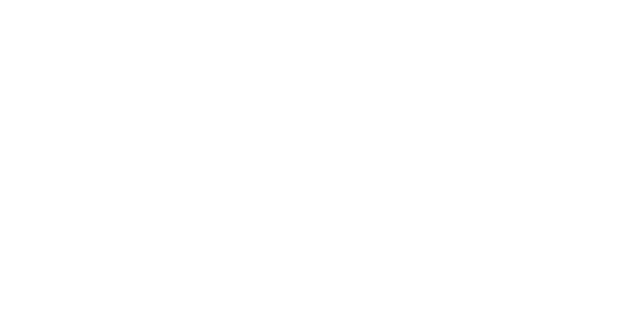
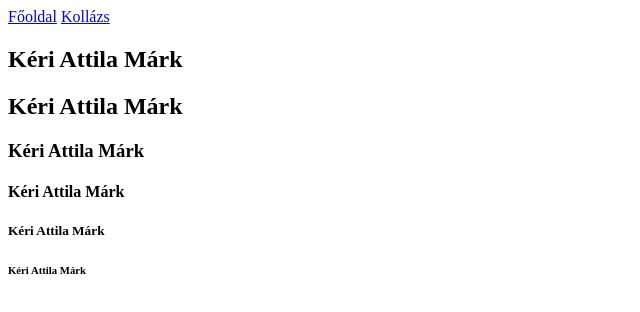
Before and after one commit to AteszXD/kollazs, a plain HTML site: page kollazs.html in a window 1280 px wide. Shown: the whole page, without its empty margins (0-640 px from the left). Drawn offline with Linux system fonts and the light colour scheme.

Commit message:
Update kollazs.html

```diff
--- a/kollazs.html
+++ b/kollazs.html
@@ -1,13 +1,22 @@
 <!DOCTYPE html>
 <html>
 <head>
-<title>Kollázs/title>
+<title>ollázs</title>
 </head>
 <body>
 
-<img src="kollazs.jpg" />
+    <section id="tartalom">
+        <nav id="menusav">
+            <a href="index.html">Főoldal</a>
+            <a href="kollazs.html">Kollázs</a>
+        </nav>
 
-<href="index.html">Főoldal</a>
+<h1>Kéri Attila Márk</h1>
+<h2>Kéri Attila Márk</h2>
+<h3>Kéri Attila Márk</h3>
+<h4>Kéri Attila Márk</h4>
+<h5>Kéri Attila Márk</h5>
+<h6>Kéri Attila Márk</h6>
 
 </body>
 </html>
```
